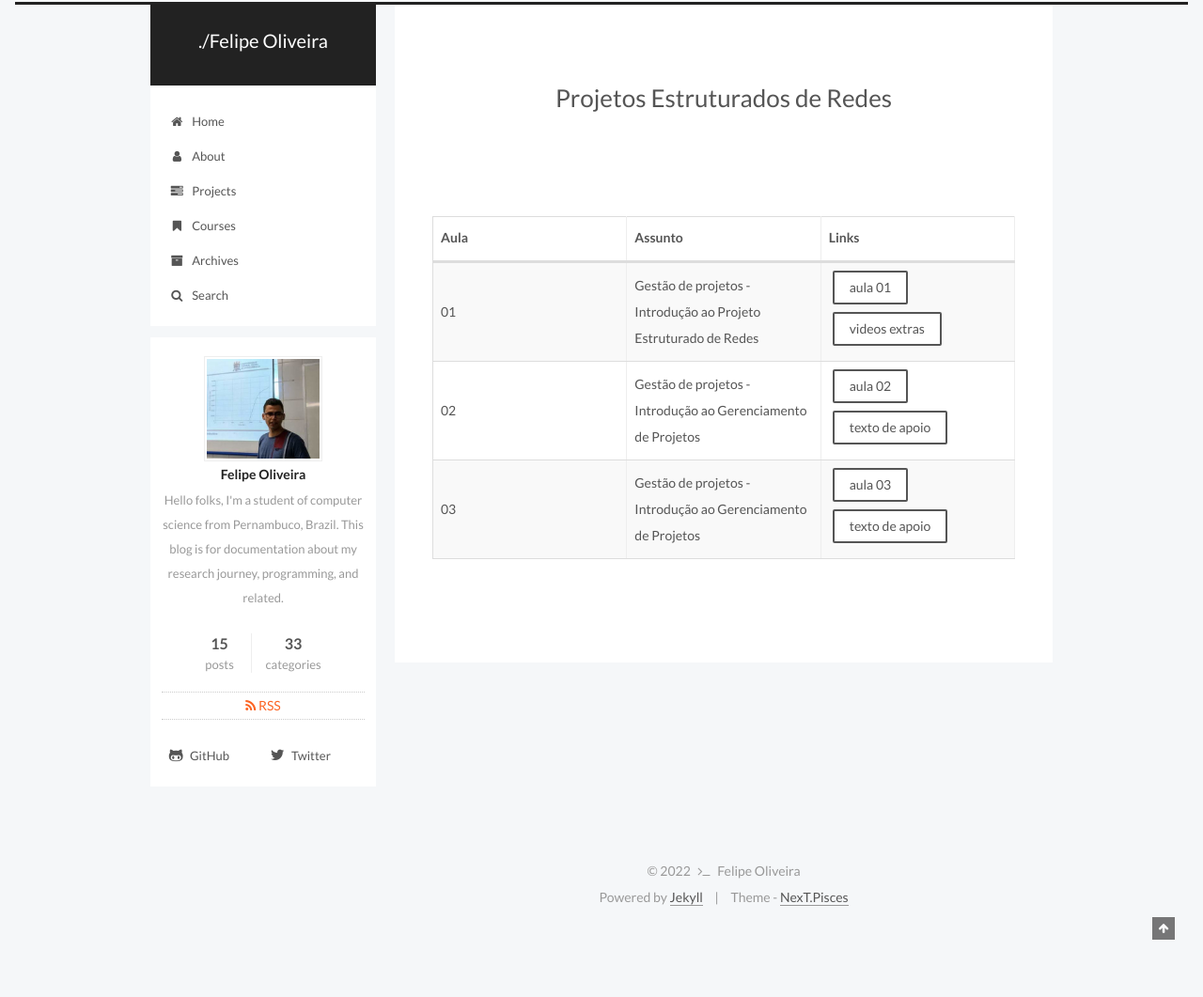
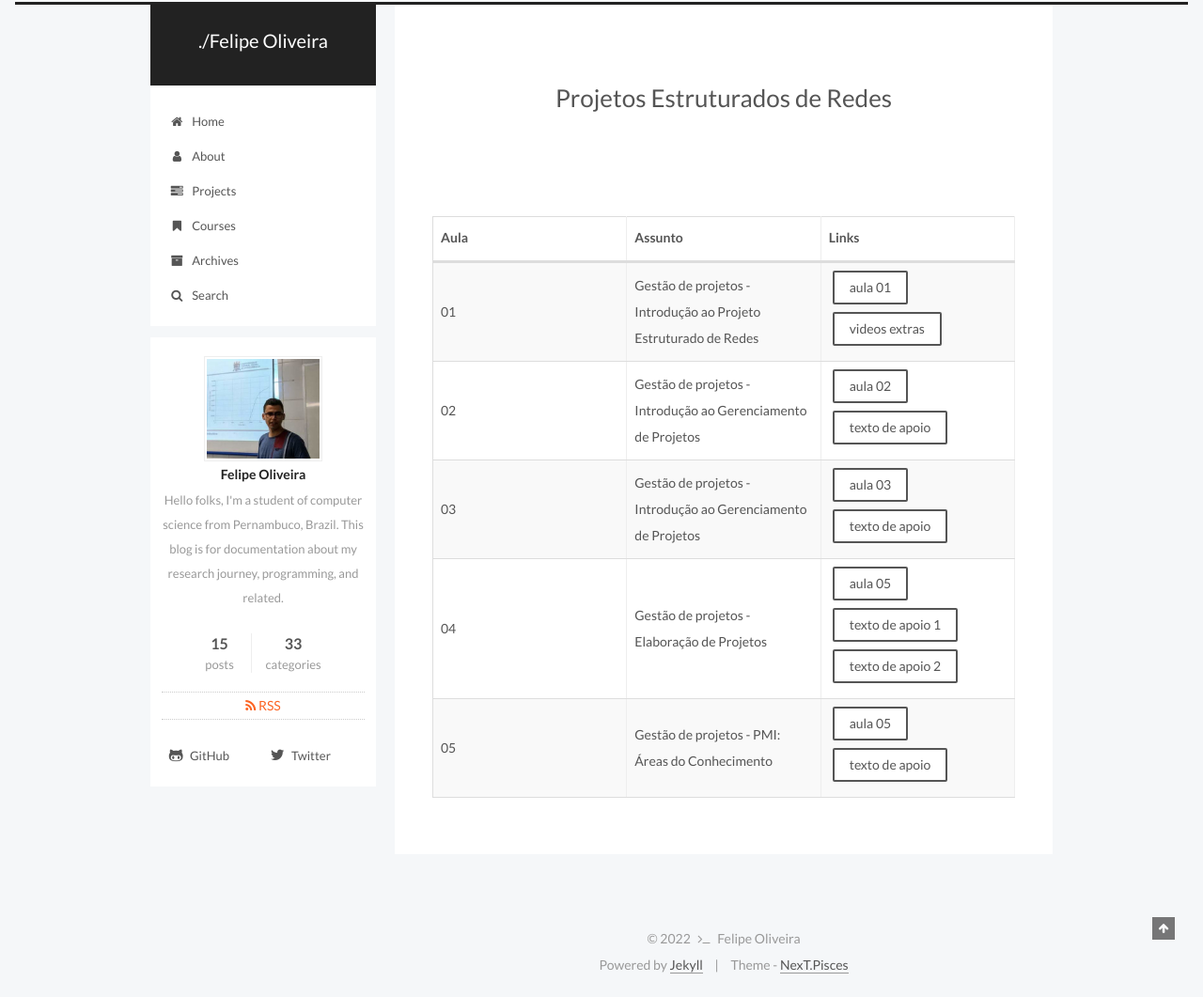
Before and after one commit to fdoliv/fdoliv.github.io, a Jekyll site: the page built from courses/per/index.md, in a window 1280 px wide. Shown: the whole page at 94% size. Built offline with Jekyll 4.4.1, drawn with Linux system fonts in a browser that asks for light colours.

Commit message:
Material da aula de PER

```diff
--- a/courses/per/index.md
+++ b/courses/per/index.md
@@ -16,3 +16,5 @@ comments: false
 | 01 | Gestão de projetos - Introdução ao Projeto Estruturado de Redes|  <a href="{{ site.url }}/assets/arquivos/per/aula01-per.pdf" target="blank" class="btn">aula 01</a> <a href="https://www.youtube.com/playlist?list=PLsJGhs3ZmfHJjJmMJqb7UQjBp9l7qJ844" target="blank" class="btn">videos extras</a>|
 | 02 | Gestão de projetos - Introdução ao Gerenciamento de Projetos | <a href="{{ site.url }}/assets/arquivos/per/aula02-per.pdf" target="blank" class="btn">aula 02</a> <a href="{{ site.url }}/assets/arquivos/per/texto-apoio-02.pdf" target="blank" class="btn">texto de apoio</a>|
 | 03 | Gestão de projetos - Introdução ao Gerenciamento de Projetos | <a href="{{ site.url }}/assets/arquivos/per/aula03-per.pdf" target="blank" class="btn">aula 03</a> <a href="{{ site.url }}/assets/arquivos/per/texto-apoio-02.pdf" target="blank" class="btn">texto de apoio</a>|
+| 04 | Gestão de projetos - Elaboração de Projetos | <a href="{{ site.url }}/assets/arquivos/per/aula04-per.pdf" target="blank" class="btn">aula 05</a> <a href="https://asana.com/pt/resources/project-management-phases" target="blank" class="btn">texto de apoio 1</a> <a href="https://escoladesignthinking.echos.cc/blog/2019/11/fases-de-um-projeto/" target="blank" class="btn">texto de apoio 2</a> |
+| 05 | Gestão de projetos - PMI: Áreas do Conhecimento | <a href="{{ site.url }}/assets/arquivos/per/aula05-per.pdf" target="blank" class="btn">aula 05</a> <a href="https://seculoxximinas.com.br/fgv/entenda-as-areas-de-conhecimento-do-pmbok/" target="blank" class="btn">texto de apoio</a>|
```
Also changed, not shown: 2 other files.
